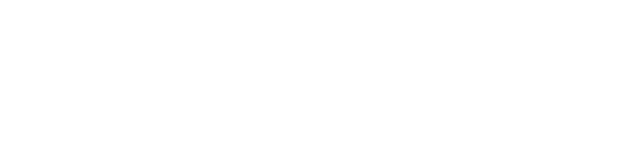
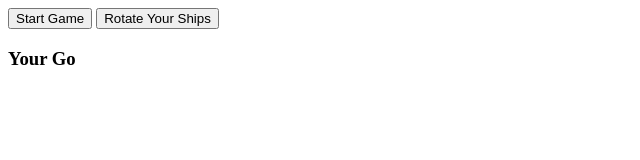
Before and after one commit to kkellerman/JS-Battleship, a plain HTML site: page index.html in a window 1280 px wide. Shown: the whole page, without its empty margins (0-640 px from the left). Drawn offline with Linux system fonts and the light colour scheme.

Commit message:
Update index.html
added hidden user div class

```diff
--- a/index.html
+++ b/index.html
@@ -19,6 +19,16 @@
        <div class= "grid grid-computer"></div>
       </div>
 
+        <div class="hidden-info">
+         <button id="start">Start Game</button>
+          <button id="rotate">Rotate Your Ships</button>
+         <h3 id="whose-go">Your Go</h3>
+         <h3 id="info"></h3>
+      </div>
+
+
+
+
       <div class="battleship">
        <div class="grid grid-user"></div>
        <div class="grid grid-computer"></div>
```
